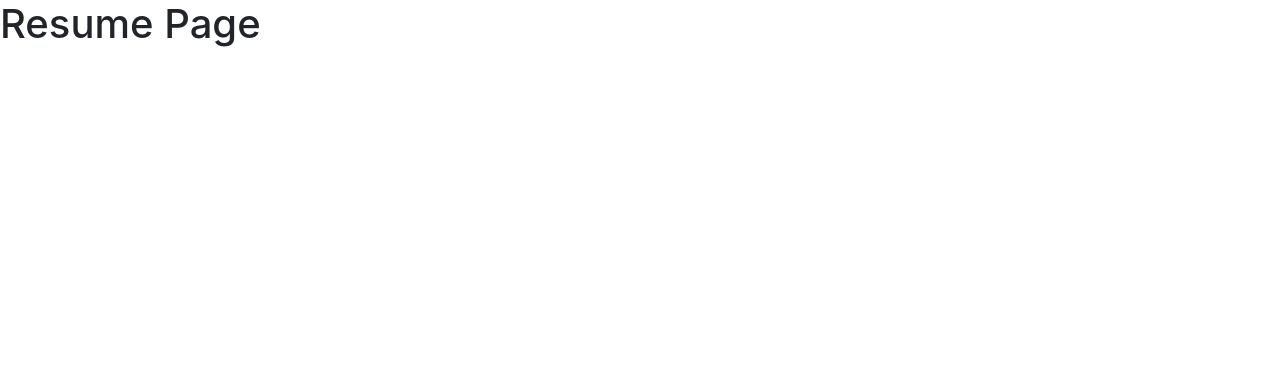
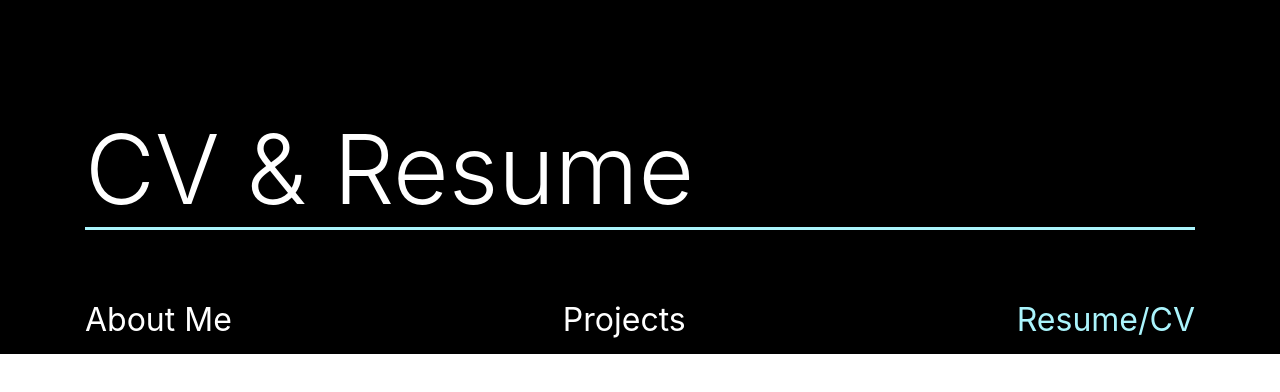
Before and after one commit to mrg498/portfolio, a React (Create React App) app in the folder coding-portfolio/: page /resume in a window 1280 px wide. Shown: the top 392 px of the page. Built offline with nearby package versions, Linux system fonts and the light colour scheme.

Commit message:
set up pages jumbotron style

```diff
--- a/coding-portfolio/src/components/Jumbotron.css
+++ b/coding-portfolio/src/components/Jumbotron.css
@@ -1,3 +1,8 @@
-.display-1 span{
+.Jumbotron .display-1{
+    margin-bottom: 4rem;
+    color: white;
+}
 
+.Jumbotron .display-1{
+    border-bottom: 3px solid var(--color-accent);
 }
--- a/coding-portfolio/src/components/Navigation.css
+++ b/coding-portfolio/src/components/Navigation.css
@@ -1,19 +1,24 @@
 .nav-links{
     list-style-type: none;
     display: flex;
-    justify-content: space-around;
+    justify-content: space-between;
     padding: 0;
     margin: 0;
 }
 
+.nav-link{
+    padding: 0;
+    padding-bottom: 0.5rem;
+}
+
 .nav-link a{
-    color: black;
+    color: white;
     text-decoration: none;
     font-size: 2rem;
 }
 
-.active-link{
-    color: purple;
+.active-link {
+    color: var(--color-accent) !important;
 }
 
 li {
--- a/coding-portfolio/src/components/Navigation.js
+++ b/coding-portfolio/src/components/Navigation.js
@@ -8,8 +8,8 @@ export default class Navigation extends Component {
             <nav className="Navigation">
                 <ul className='nav-links'>
                     <li className="nav-link"><NavLink activeClassName="active-link" to={'/about'}>About Me</NavLink></li>
+                    <li className="nav-link"><NavLink activeClassName="active-link" to={'/projects'}>Projects</NavLink></li>
                     <li className="nav-link"><NavLink activeClassName="active-link" to={'/resume'}>Resume/CV</NavLink></li>
-                    <li className="nav-link"><NavLink activeClassName="active-link" to={'/projects'}>Projects</NavLink></li>
                 </ul>
             </nav>
         )
--- a/coding-portfolio/src/index.css
+++ b/coding-portfolio/src/index.css
@@ -1,4 +1,5 @@
 :root{
+  --color-accent: rgb(170, 244, 252);
   --letter-spacing-big: 0.6rem;
   --letter-spacing-small: 0.25rem;
 }
--- a/coding-portfolio/src/mainPages/About.css
+++ b/coding-portfolio/src/mainPages/About.css
@@ -0,0 +1,7 @@
+.About{
+    background-color: black;
+}
+
+.About .container{
+    padding-top: 7rem;
+}
--- a/coding-portfolio/src/mainPages/About.js
+++ b/coding-portfolio/src/mainPages/About.js
@@ -1,10 +1,14 @@
-import React, { Component } from 'react'
+import React, { Component } from 'react';
+import Jumbotron from '../components/Jumbotron';
+import './About.css';
 
 export default class About extends Component {
     render() {
         return (
             <div className='About'>
-                <h1>About Page</h1>
+                <div className="container">
+                    <Jumbotron pageName="Miles Grossenbacher" />
+                </div>
             </div>
         )
     }
--- a/coding-portfolio/src/mainPages/Home.css
+++ b/coding-portfolio/src/mainPages/Home.css
@@ -2,7 +2,7 @@
     height: 100vh;
 }
 
-.gradient {
+.Home .gradient {
 	background: linear-gradient(-45deg, #ee7652, #e73c7e, #23a5d5, #23d5ab);
 	background-size: 400% 400%;
 	animation: gradient 10s ease infinite;
@@ -24,25 +24,29 @@
 	}
 }
 
-.Jumbotron {
+.Home .container{
+	padding-top: 20%;
+}
+
+.Home .Jumbotron {
 	background-color: transparent;
 	text-align: center;
-	padding-top: 25%;
 }
 
-.Navigation li > a {
+.Home .Navigation li > a {
     color: rgba(255, 255, 255, 0.75);
     letter-spacing: var(--letter-spacing-small);
 }
 
-.display-1 {
+.Home .Jumbotron .display-1 {
     letter-spacing: var(--letter-spacing-big);
 	margin-bottom: 7rem;
 	color: white;
 	text-shadow: black 3px 5px 2px;
+	border-bottom: none;
 }
 
-.display-1 span {
+.Home .Jumbotron .display-1 span {
     padding: 0.5rem;
     border-bottom: 3px solid rgba(255, 255, 255, 0.392);
 }
--- a/coding-portfolio/src/mainPages/Projects.css
+++ b/coding-portfolio/src/mainPages/Projects.css
@@ -0,0 +1,7 @@
+.Projects{
+    background-color: black;
+}
+
+.Projects .container{
+    padding-top: 7rem;
+}
--- a/coding-portfolio/src/mainPages/Projects.js
+++ b/coding-portfolio/src/mainPages/Projects.js
@@ -1,10 +1,14 @@
-import React, { Component } from 'react'
+import React, { Component } from 'react';
+import Jumbotron from "../components/Jumbotron";
+import "./Projects.css";
 
 export default class Projects extends Component {
     render() {
         return (
-            <div>
-                <h1>Projects</h1>
+            <div className='Projects'>
+                <div className="container">
+                    <Jumbotron pageName="Projects" />
+                </div>
             </div>
         )
     }
--- a/coding-portfolio/src/mainPages/Resume.css
+++ b/coding-portfolio/src/mainPages/Resume.css
@@ -0,0 +1,7 @@
+.Resume{
+    background-color: black;
+}
+
+.Resume .container{
+    padding-top: 7rem;
+}
--- a/coding-portfolio/src/mainPages/Resume.js
+++ b/coding-portfolio/src/mainPages/Resume.js
@@ -1,11 +1,14 @@
-import React, { Component } from 'react'
+import React, { Component } from 'react';
+import Jumbotron from "../components/Jumbotron";
 import './Resume.css';
 
 export default class Resume extends Component {
     render() {
         return (
-            <div>
-                <h1>Resume Page</h1>
+            <div className='Resume'>
+                <div className="container">
+                    <Jumbotron pageName="CV & Resume" />
+                </div>
             </div>
         )
     }
```
